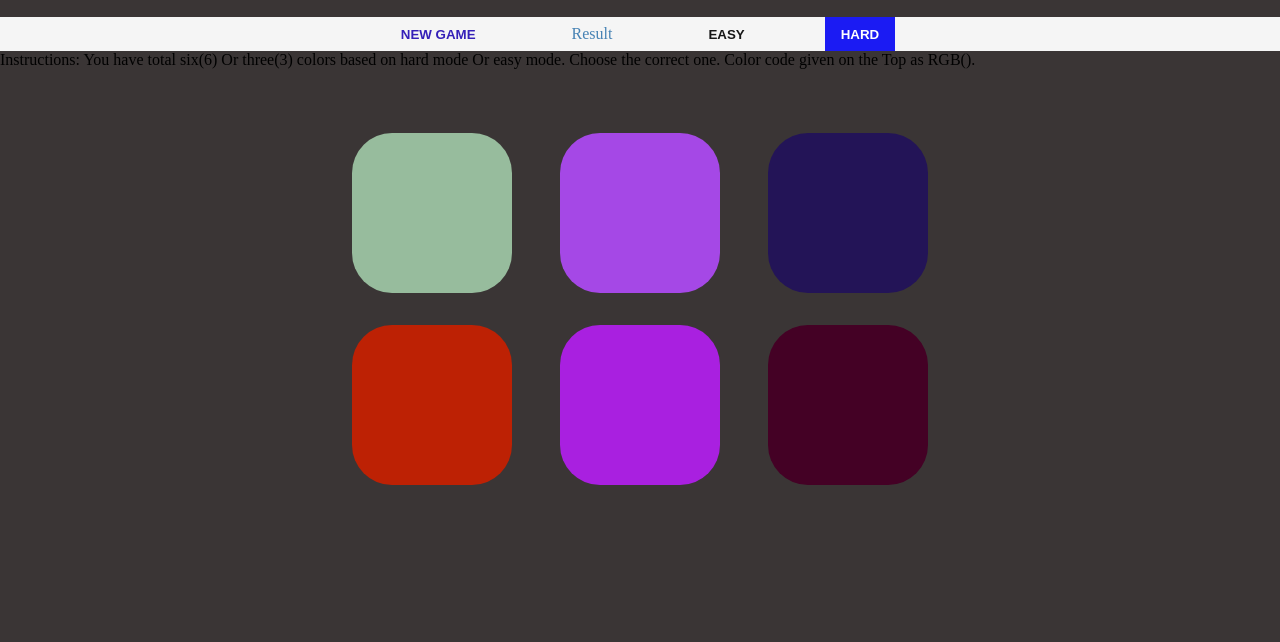
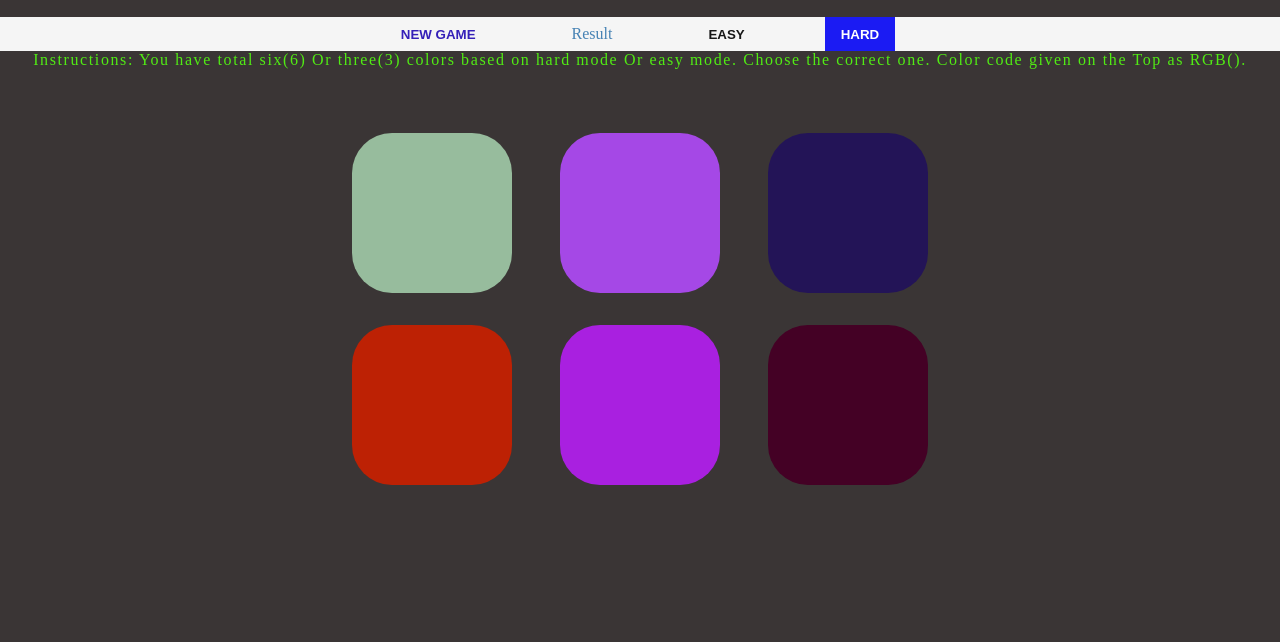
Before and after one commit to Salman-Farshe/RGB-Color-Game, a website: page index.html in a window 1280 px wide. Shown: the part 158-800 px from the top of the page. Drawn offline with Linux system fonts and the light colour scheme.

Commit message:
styling Instruction section

```diff
--- a/sass/style.scss
+++ b/sass/style.scss
@@ -51,6 +51,12 @@ body{
             font-weight: 700;
             transition: all 1s;
         }
+    }
+    p{
+        color: #51eb14;
+        font-size: 1rem;
+        letter-spacing: 0.1rem;
+        text-align: center;
     }
     .color{
         max-width: 50%;
```
Also changed, not shown: css/style.css.
